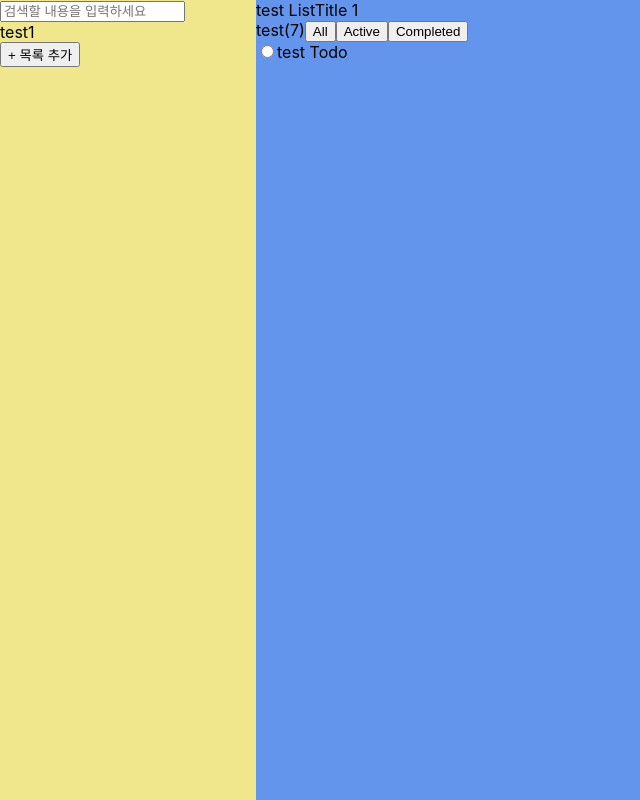
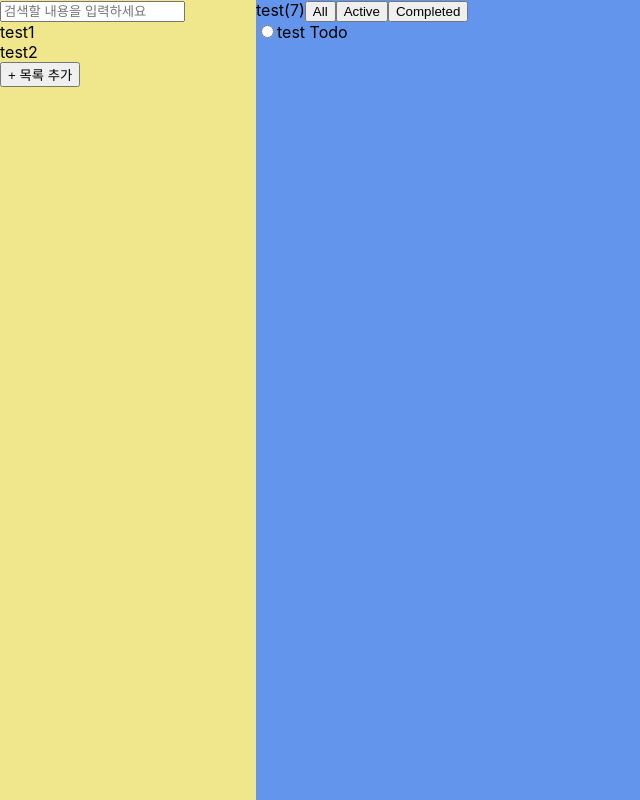
Before and after one commit to RamiTae/react-todo-app, a React (Create React App) app: page / in a window 1280 px wide. Shown: the whole page, without its empty margins (0-640 px from the left). Built offline with nearby package versions, Linux system fonts and the light colour scheme.

Commit message:
:triangular_flag_on_post: implement TitleList component

```diff
--- a/src/components/ListTitle.js
+++ b/src/components/ListTitle.js
@@ -1,5 +1,5 @@
 import React from "react";
 
 export default function ListTitle({ innerText, className, handleIsAddingTodo }) {
-  return <div className={className}>{innerText}test ListTitle 1</div>;
+  return <div className={className}>{innerText}</div>;
 }
--- a/src/components/Title.js
+++ b/src/components/Title.js
@@ -6,5 +6,5 @@ export default function Title({ title, handleNowTitle, handleSearchState }) {
     console.log("title clicked", e);
   }
 
-  return <div onClick={handleOnClick}>{title}test1</div>;
+  return <div onClick={handleOnClick}>{title}</div>;
 }
--- a/src/components/TitleList.js
+++ b/src/components/TitleList.js
@@ -5,11 +5,32 @@ import Title from "./Title";
 import AddTitle from "./AddTitle";
 
 export default class TitleList extends Component {
+  constructor(props) {
+    super(props);
+    this.state = {
+      isAddingTitle: false
+    };
+    this.handleIsAddingTitle = this.handleIsAddingTitle.bind(this);
+    this.handleOnChange = this.handleOnChange.bind(this);
+  }
+
+  handleIsAddingTitle(isAddingTitle) {
+    this.setState({ isAddingTitle });
+  }
+
+  handleOnChange(e) {
+    console.log(this.props.handleNowTitle(e.target.value));
+  }
+
   render() {
+    const { titles, handleNowTitle, handleSearchState } = this.props;
     return (
       <div id="TitleList">
         <Search />
-        <Title />
+        {titles.map((title, idx) => (
+          <Title key={idx} title={title} handleNowTitle={handleNowTitle} handleSearchState={handleSearchState} />
+        ))}
+        {this.state.isAddingTitle ? <input type="text" onChange={this.handleOnChange} placeholder="입력"></input> : null}
         <AddTitle />
       </div>
     );
```
